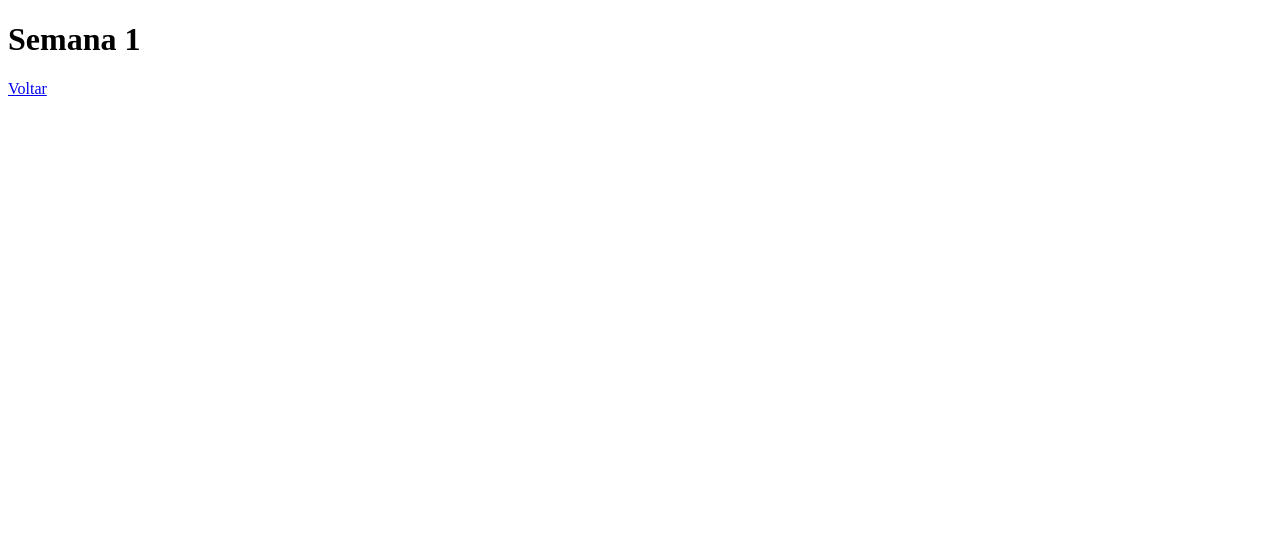
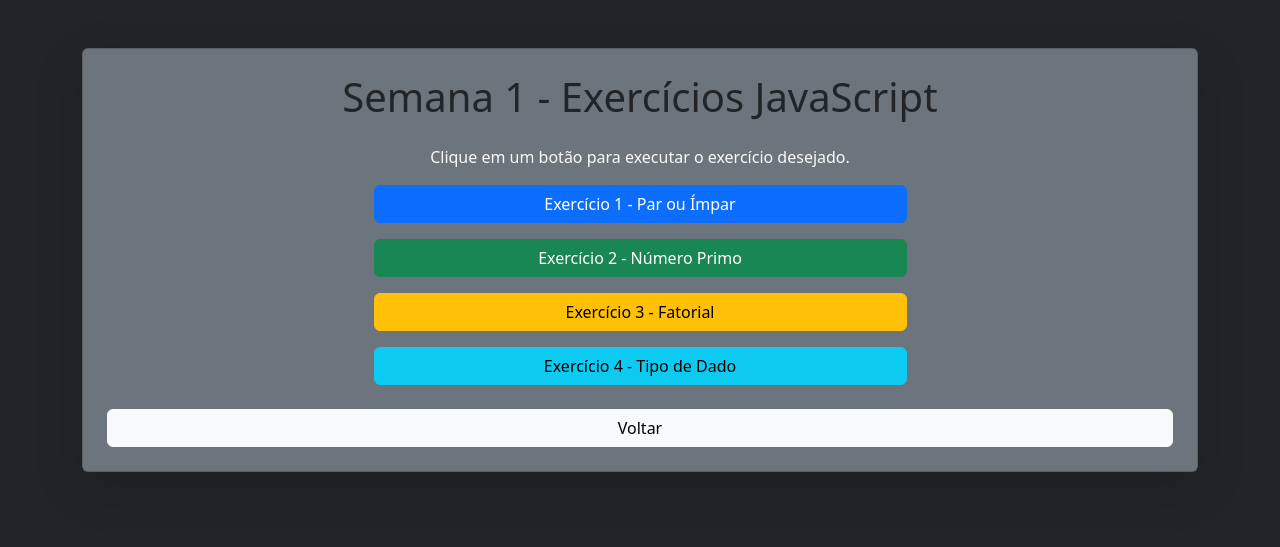
Before and after one commit to larissabohac/Projeto_JS, a plain HTML site: page semana01.html in a window 1280 px wide. Drawn offline with nearby package versions, Linux system fonts and the light colour scheme.

Commit message:
Add files via upload

```diff
--- a/semana01.html
+++ b/semana01.html
@@ -1,13 +1,111 @@
+
+
 <!DOCTYPE html>
-<html lang="en">
+<html lang="pt-br">
 <head>
     <meta charset="UTF-8">
     <meta name="viewport" content="width=device-width, initial-scale=1.0">
-    <title>Atividade de JavaScript</title>
+    <title>Exercícios JavaScript</title>
+
+    <!-- Bootstrap CSS -->
+    <link href="https://cdn.jsdelivr.net/npm/bootstrap@5.3.2/dist/css/bootstrap.min.css" rel="stylesheet">
 </head>
-<body>
-    <h1>Semana 1</h1>
+<body class="bg-dark text-white">
 
-    <a href="index.html">Voltar</a>
+<div class="container py-5">
+    <div class="card shadow-lg p-4 bg-secondary text-center">
+        <h1 class="mb-4">Semana 1 - Exercícios JavaScript</h1>
+        <p class="text-light">Clique em um botão para executar o exercício desejado.</p>
+
+        <div class="d-grid gap-3 col-6 mx-auto">
+            <button class="btn btn-primary" onclick="exercicio1()">Exercício 1 - Par ou Ímpar</button>
+            <button class="btn btn-success" onclick="exercicio2()">Exercício 2 - Número Primo</button>
+            <button class="btn btn-warning" onclick="exercicio3()">Exercício 3 - Fatorial</button>
+            <button class="btn btn-info" onclick="exercicio4()">Exercício 4 - Tipo de Dado</button>
+        </div>
+
+        <a href="index.html" class="btn btn-light mt-4">Voltar</a>
+    </div>
+
+    <!-- Área para mostrar resultados -->
+    <div id="resultado" class="mt-4 text-center"></div>
+</div>
+
+<script>
+    function exercicio1() {
+        let numero1;
+        do {
+            numero1 = prompt("Digite um número inteiro positivo:");
+            numero1 = Number(numero1);
+        } while (!Number.isInteger(numero1) || numero1 <= 0);
+
+        if (numero1 % 2 === 0) {
+            alert(`O número ${numero1} é PAR.`);
+        } else {
+            alert(`O número ${numero1} é ÍMPAR.`);
+        }
+    }
+
+    function exercicio2() {
+        let numero2;
+        do {
+            numero2 = prompt("Digite um número inteiro positivo:");
+            numero2 = Number(numero2);
+        } while (!Number.isInteger(numero2) || numero2 <= 0);
+
+        let primo = true;
+        if (numero2 === 1) {
+            primo = false;
+        } else {
+            for (let i = 2; i <= Math.sqrt(numero2); i++) {
+                if (numero2 % i === 0) {
+                    primo = false;
+                    break;
+                }
+            }
+        }
+
+        if (primo) {
+            alert(`O número ${numero2} é PRIMO.`);
+        } else {
+            alert(`O número ${numero2} NÃO é primo.`);
+        }
+    }
+
+    function exercicio3() {
+        let numero3;
+        do {
+            numero3 = prompt("Digite um número inteiro positivo:");
+            numero3 = Number(numero3);
+        } while (!Number.isInteger(numero3) || numero3 <= 0);
+
+        let fatorial = 1;
+        for (let i = 2; i <= numero3; i++) {
+            fatorial *= i;
+        }
+
+        alert(`O fatorial de ${numero3} é ${fatorial}`);
+    }
+
+    function exercicio4() {
+        let dado = prompt("Digite qualquer valor:");
+        let confirmar = confirm("Deseja verificar o tipo do dado informado?");
+
+        let resultado = document.getElementById("resultado");
+        if (confirmar) {
+            let tipo = typeof dado;
+            if (!isNaN(dado) && dado.trim() !== "") {
+                tipo = "number";
+            }
+            resultado.innerHTML = `<h2>O tipo do dado informado é: <strong>${tipo}</strong></h2>`;
+        } else {
+            resultado.innerHTML = `<h2>Obrigado por visitar esta página.</h2>`;
+        }
+    }
+</script>
+
+<!-- Bootstrap JS -->
+<script src="https://cdn.jsdelivr.net/npm/bootstrap@5.3.2/dist/js/bootstrap.bundle.min.js"></script>
+
 </body>
 </html>
--- /dev/null
+++ b/style.css
@@ -0,0 +1,44 @@
+
+* {
+    margin: 0;
+    padding: 0;
+    box-sizing: border-box;
+}
+
+body {
+    font-family: Arial, Helvetica, sans-serif;
+    background: linear-gradient(135deg, #0f4c75, #3282b8);
+    color: #fff;
+    text-align: center;
+    padding: 40px;
+}
+
+h1 {
+    font-size: 2.5rem;
+    margin-bottom: 30px;
+    color: #f8f9fa;
+    text-shadow: 2px 2px 4px rgba(0,0,0,0.5);
+}
+
+a {
+    display: inline-block;
+    margin-top: 30px;
+    padding: 12px 25px;
+    font-size: 1rem;
+    text-decoration: none;
+    background-color: #bbe1fa;
+    color: #1b262c;
+    border-radius: 8px;
+    transition: background 0.3s ease, transform 0.2s ease;
+}
+
+a:hover {
+    background-color: #fff;
+    transform: scale(1.05);
+}
+
+h2 {
+    margin-top: 40px;
+    font-size: 1.5rem;
+    color: #ffeaa7;
+}
```
Also changed, not shown: index.html (+2 -0 lines).
